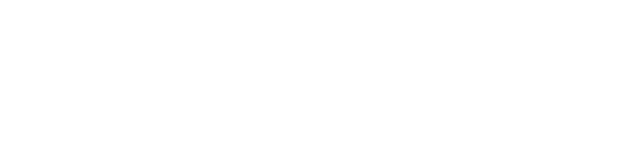
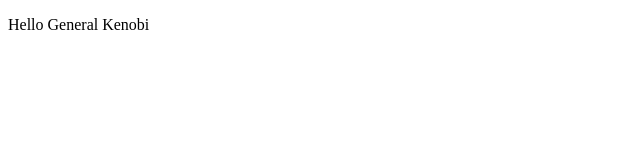
Before and after one commit to Starbaby004/GitDemo2023, a plain HTML site: page index.html in a window 1280 px wide. Shown: the whole page, without its empty margins (0-640 px from the left). Drawn offline with Linux system fonts and the light colour scheme.

Commit message:
created branch

```diff
--- a/index.html
+++ b/index.html
@@ -7,6 +7,6 @@
     <title>Document</title>
 </head>
 <body>
-
+<p>Hello General Kenobi<p>
 </body>
 </html>
```
